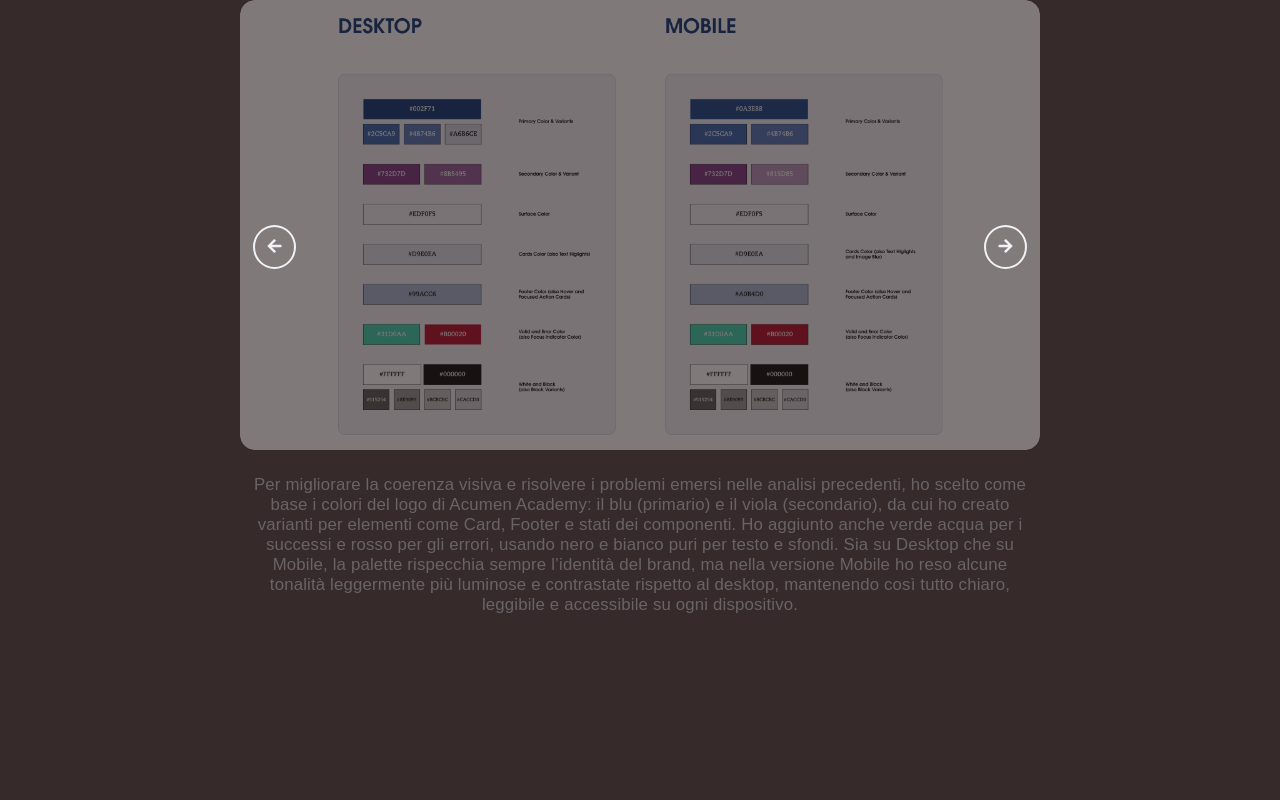
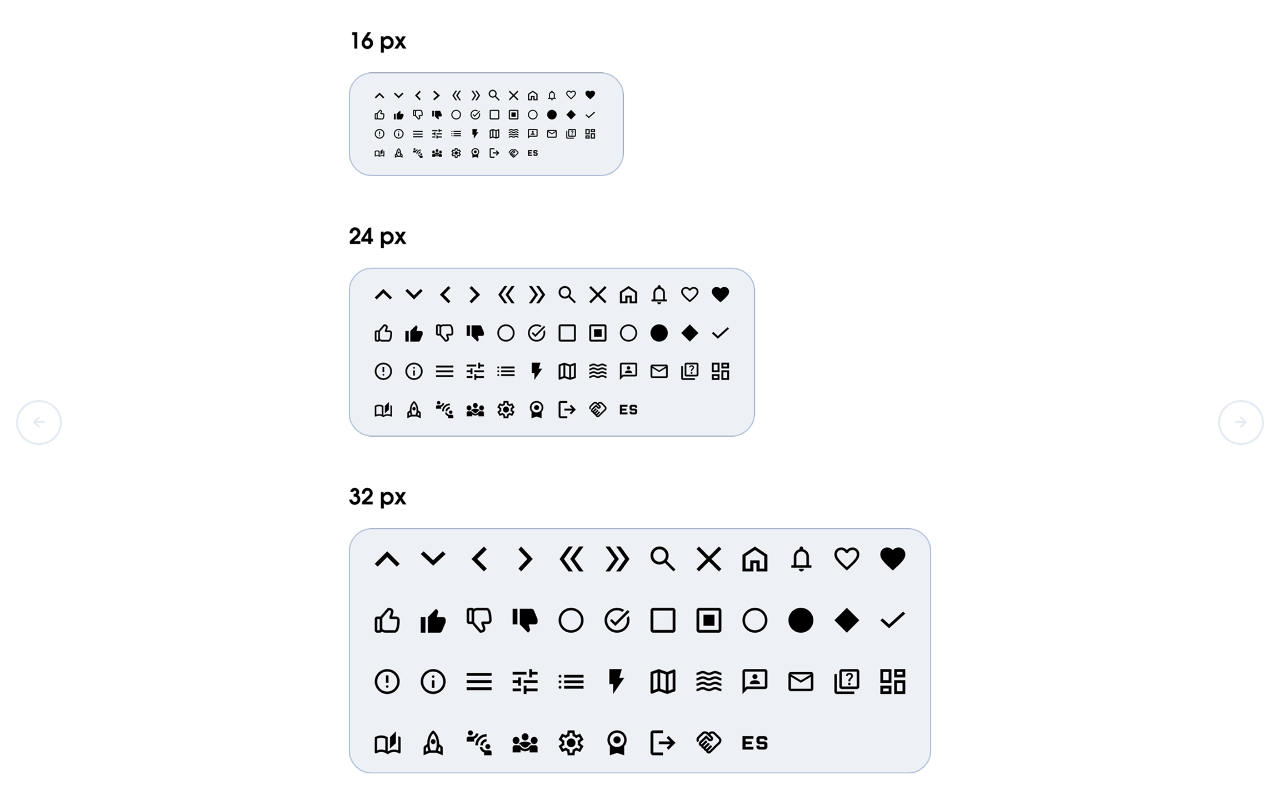
Before and after one commit to dianamariedjesus/notion_widgets, a plain HTML site: page slider/index.html in a window 1280 px wide. Drawn offline with Linux system fonts and the light colour scheme.

Commit message:
Update index.html

```diff
--- a/slider/index.html
+++ b/slider/index.html
@@ -2,200 +2,108 @@
 <html lang="en">
 <head>
   <meta charset="UTF-8">
-<title>Responsive Image Slider with Captions</title>
-<meta name="viewport" content="width=device-width, initial-scale=1.0">
-<!-- FontAwesome for icons -->
-<link rel="stylesheet" href="https://cdnjs.cloudflare.com/ajax/libs/font-awesome/5.15.3/css/all.min.css">
-
+  <title>Full-Screen Responsive Image Slider</title>
+  <link rel='stylesheet' href='https://cdnjs.cloudflare.com/ajax/libs/font-awesome/5.15.3/css/all.min.css'>
   <style>
-:root {
-  --slider-width: 100%;
-  --slider-height: 50vw;
-  --caption-padding: 1em 0.5em;
+    @import url("https://fonts.googleapis.com/css2?family=Lexend:wght@400;700&display=swap");
+    * { box-sizing: border-box; margin: 0; padding: 0; }
+    body {
+      font-family: "Lexend", sans-serif;
+      background-color: #362a2b;
+      color: #e5ebf3;
     }
-
-body {
-  font-family: "Lexend", Arial, sans-serif;
-  background: #362a2b;
-  color: #e5ebf3;
-  margin: 0;
-  padding: 0;
-}
-
-.slider-container {
-  width: 100%;
-  max-width: 800px;
-  margin: 0 auto;
-  /* Padding can be made 0 for edge-to-edge */
-}
-
     .slider {
       position: relative;
-  width: 100%;
+      width: 100vw;
+      height: 100vh;
       overflow: hidden;
-  border-radius: 14px;
-  aspect-ratio: 16/9;
-  background: #2a1d1e;
     }
-
     .slide {
-  display: none;
       position: absolute;
-  inset: 0;
-  width: 100%;
-  height: 100%;
+      top: 0; left: 0;
+      width: 100%; height: 100%;
+      opacity: 0;
+      transition: opacity 0.4s ease-in-out;
     }
-.slide img {
-  width: 100%;
-  height: 100%;
-  object-fit: cover;
-  display: block;
+    .slide.current { opacity: 1; }
+    .slide:first-child {
+      background: url("1.png") no-repeat center top/cover;
     }
-.slide.active {
-  display: block;
-  z-index: 2;
-  animation: fadeIn 0.4s;
+    .slide:nth-child(2) {
+      background: url("2.png") no-repeat center top/cover;
     }
-
-.slider-buttons {
-  position: absolute;
-  top: 50%;
-  width: 100%;
-  display: flex;
-  justify-content: space-between;
-  pointer-events: none;
+    .slide:nth-child(3) {
+      background: url("3.png") no-repeat center top/cover;
     }
-.slider-buttons button {
-  pointer-events: all;
+    .buttons button#prev {
+      position: absolute; top: 50%; left: 1rem;
+    }
+    .buttons button#next {
+      position: absolute; top: 50%; right: 1rem;
+    }
+    .buttons button {
       border: 2px solid #e5ebf3;
-  background: rgba(54, 42, 43, 0.3);
+      background-color: transparent;
       color: #e5ebf3;
+      cursor: pointer;
+      padding: 13px 15px;
       border-radius: 50%;
-  cursor: pointer;
-  padding: 0.7em 0.8em;
-  margin: 0 0.8em;
-  font-size: 1rem;
-  transition: background 0.2s, color 0.2s;
+      outline: none;
     }
-.slider-buttons button:hover {
-  background: #e5ebf3;
+    .buttons button:hover {
+      background-color: #e5ebf3;
       color: #362a2b;
     }
-
-.slider-captions {
-  width: 100%;
-  min-height: 3.4em;
-  margin-top: 0.5em;
-  text-align: center;
-  font-size: 1.05em;
-  letter-spacing: 0.01em;
-  font-weight: 500;
-  position: relative;
-  transition: min-height 0.2s;
-  padding-bottom: 6px;
+    @media (min-width: 640px) and (min-height: 640px) {
+      .slide .content {
+        bottom: 70px;
+        left: -600px;
+        width: 600px;
+        padding: 2rem;
+        line-height: 1.6;
       }
-.slider-captions .caption {
-  display: none;
-  padding: var(--caption-padding);
-  box-sizing: border-box;
+      .slide .content h1 { font-size: 2rem; }
+      .slide.current .content { transform: translateX(600px); }
     }
-.slider-captions .caption.active {
-  display: block;
-  animation: fadeIn 0.5s;
-}
-@keyframes fadeIn {
-  from { opacity: 0;}
-  to { opacity: 1;}
-}
-/* Responsive style */
-@media (max-width: 600px) {
-  .slider-container { max-width: 100vw;}
-  .slider { aspect-ratio: 4/3; border-radius: 8px;}
-  .slider-captions { font-size: 95%; }
-}
-
-/* Hide buttons if only one image */
-.slider.single .slider-buttons { display: none; }
-
-/* Hide vertical scroll on slider */
-.slider { -webkit-overflow-scrolling: touch; }
-
   </style>
 </head>
 <body>
+  <div class="slider">
+    <div class="slide current"></div>
+    <div class="slide"></div>
+    <div class="slide"></div>
+  </div>
+  <div class="buttons">
+    <button id="prev"><i class="fas fa-arrow-left"></i></button>
+    <button id="next"><i class="fas fa-arrow-right"></i></button>
+  </div>
+  <script>
+    const slides = document.querySelectorAll(".slide");
+    const nextButton = document.getElementById("next");
+    const prevButton = document.getElementById("prev");
 
-<div class="slider-container">
-  <div class="slider" id="slider">
-    <div class="slide active">
-      <img src="1.png" alt="First image">
-    </div>
-    <div class="slide">
-      <img src="2.png" alt="Second image">
-    </div>
-    <div class="slide">
-      <img src="3.png" alt="Third image">
-    </div>
-    <div class="slider-buttons">
-      <button id="prev" aria-label="Previous image"><i class="fas fa-arrow-left"></i></button>
-      <button id="next" aria-label="Next image"><i class="fas fa-arrow-right"></i></button>
-    </div>
-  </div>
-  <div class="slider-captions" id="slider-captions">
-    <div class="caption active">Le icone che ho scelto riprendono in gran parte quelle originali di Acumen Academy, integrandole dove necessario con soluzioni simili o nuove aggiunte personali.
-Oltre alla funzionalità e riconoscibilità, mi sono concentrata anche sulla coerenza visiva, creando una griglia dedicata per creare formati standard da 16, 24 e 32 pixel, così da garantire uniformità in tutta l’interfaccia.</div>
-    <div class="caption">Per migliorare la coerenza visiva e risolvere i problemi emersi nelle analisi precedenti, ho scelto come base i colori del logo di Acumen Academy: il blu (primario) e il viola (secondario), da cui ho creato varianti per elementi come Card, Footer e stati dei componenti. Ho aggiunto anche verde acqua per i successi e rosso per gli errori, usando nero e bianco puri per testo e sfondi.
-Sia su Desktop che su Mobile, la palette rispecchia sempre l’identità del brand, ma nella versione Mobile ho reso alcune tonalità leggermente più luminose e contrastate rispetto al desktop, mantenendo così tutto chiaro, leggibile e accessibile su ogni dispositivo.</div>
-    <div class="caption">La griglia è rimasta invariata a quella già definita nella fase precedente (Wireframing).
-Per la versione Desktop, ho scelto una struttura a 12 colonne, tipo stretch, con margini da 70 px e gutter da 20 px. Mentre per la versione Mobile, le colonne sono state ridimensionate a 4, il margine a 35 px ma mantenuto il tipo Stretch e il gutter da 20 px.</div>
-  </div>
-</div>
+    const nextSlide = () => {
+      const current = document.querySelector(".current");
+      current.classList.remove("current");
+      if (current.nextElementSibling && current.nextElementSibling.classList.contains('slide')) {
+        current.nextElementSibling.classList.add("current");
+      } else {
+        slides[0].classList.add("current");
+      }
+    };
 
-<script>
-const slides = document.querySelectorAll('.slide');
-const captions = document.querySelectorAll('.caption');
-const prevBtn = document.getElementById('prev');
-const nextBtn = document.getElementById('next');
-const slider = document.getElementById('slider');
-let current = 0;
-const auto = true;
-const intervalTime = 5000;
-let slideInterval;
+    const prevSlide = () => {
+      const current = document.querySelector(".current");
+      current.classList.remove("current");
+      if (current.previousElementSibling && current.previousElementSibling.classList.contains('slide')) {
+        current.previousElementSibling.classList.add("current");
+      } else {
+        slides[slides.length - 1].classList.add("current");
+      }
+    };
 
-function goToSlide(idx) {
-  slides[current].classList.remove('active');
-  captions[current].classList.remove('active');
-  current = idx;
-  slides[current].classList.add('active');
-  captions[current].classList.add('active');
-}
-
-function nextSlide() {
-  let idx = (current + 1) % slides.length;
-  goToSlide(idx);
-}
-function prevSlide() {
-  let idx = (current - 1 + slides.length) % slides.length;
-  goToSlide(idx);
-}
-
-nextBtn.onclick = () => { nextSlide(); resetInterval(); }
-prevBtn.onclick = () => { prevSlide(); resetInterval(); }
-
-function resetInterval() {
-  if (auto) {
-    clearInterval(slideInterval);
-    slideInterval = setInterval(nextSlide, intervalTime);
-  }
-}
-if (auto && slides.length > 1) {
-  slideInterval = setInterval(nextSlide, intervalTime);
-}
-
-// Hide buttons if only one image
-if (slides.length < 2) {
-  slider.classList.add('single');
-}
-
+    nextButton.addEventListener("click", nextSlide);
+    prevButton.addEventListener("click", prevSlide);
   </script>
 </body>
 </html>
```
Lines whose indentation alone changed are shown as unchanged.
